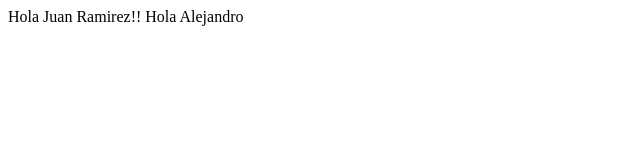
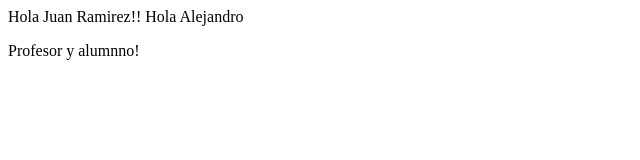
Before and after one commit to Alebernabe5/PruebasDespliegues, a plain HTML site: page index.html in a window 1280 px wide. Shown: the whole page, without its empty margins (0-640 px from the left). Drawn offline with Linux system fonts and the light colour scheme.

Commit message:
Añado un párrafo en el html

```diff
--- a/index.html
+++ b/index.html
@@ -8,5 +8,6 @@
 <body>
     Hola Juan Ramirez!!
     Hola Alejandro
+<p>Profesor y alumnno!<p>
 </body>
 </html>
```
